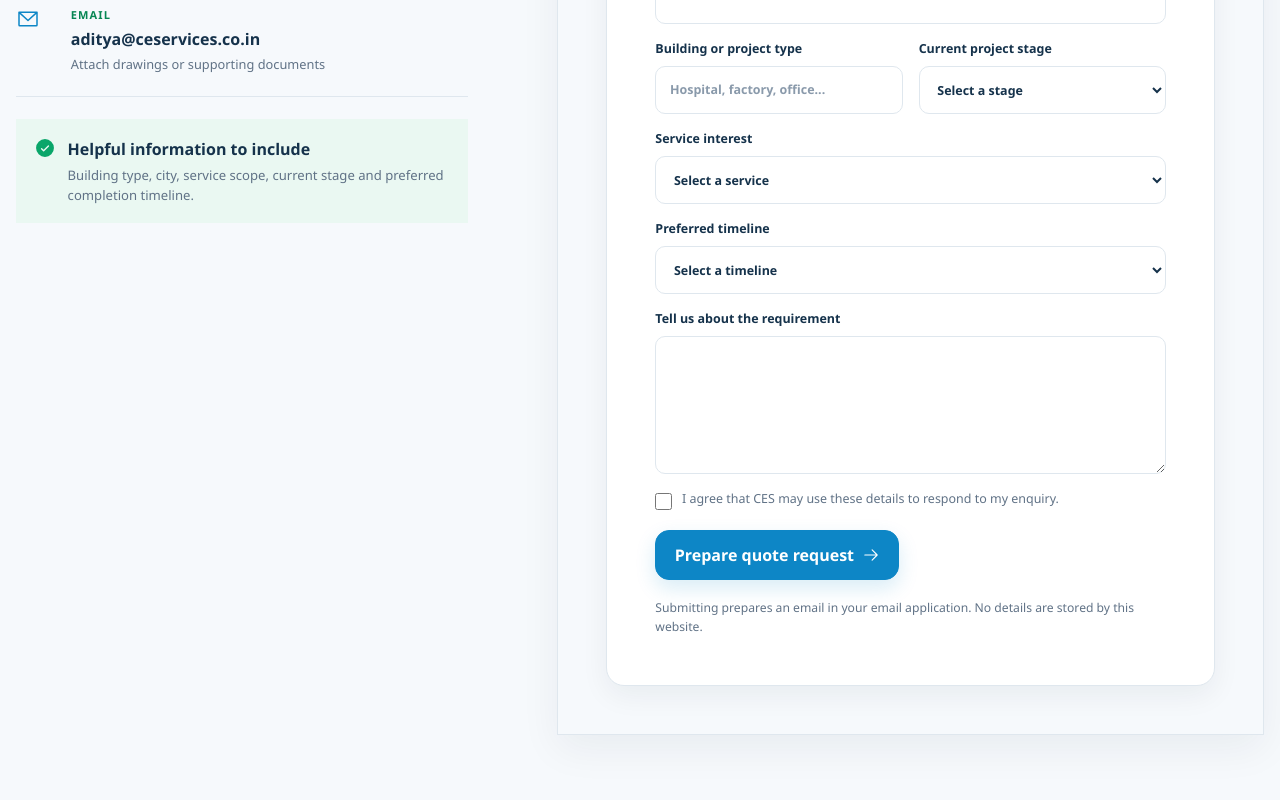
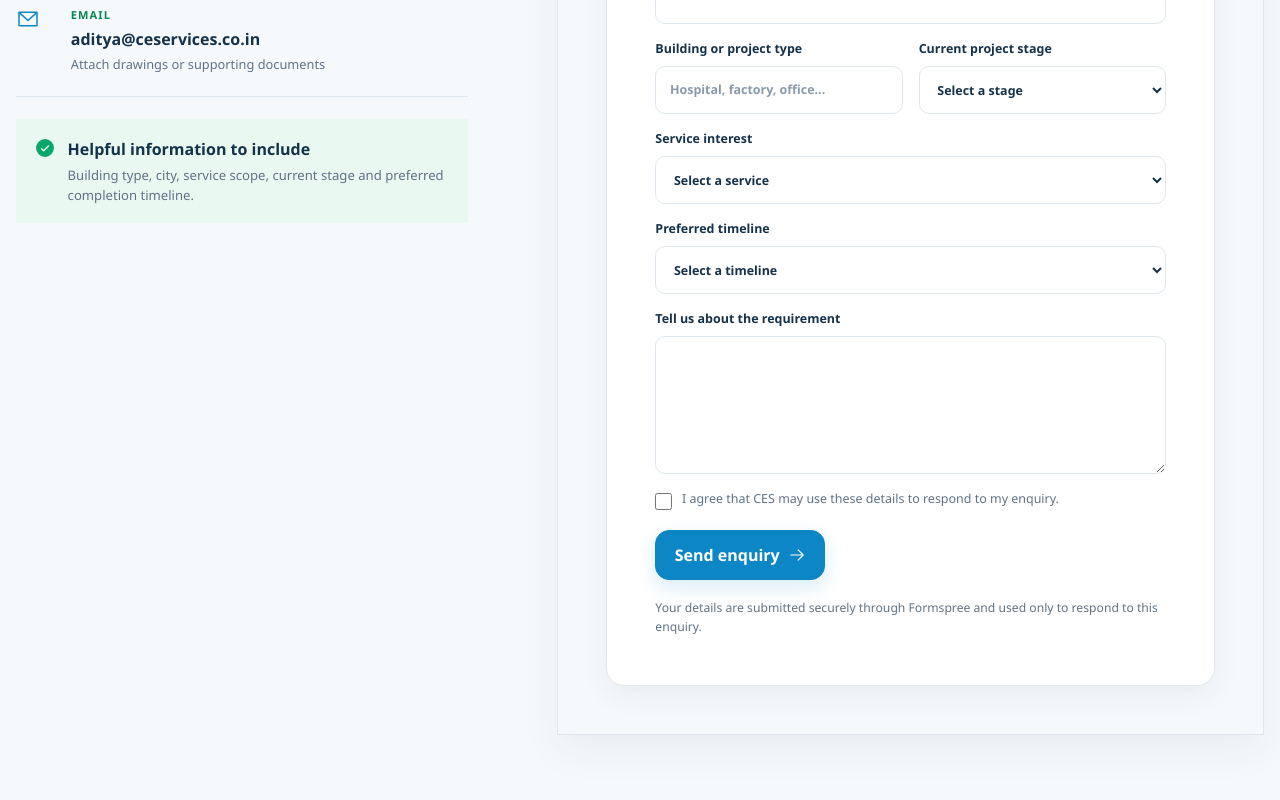
Before and after one commit to unseenap/CawnporeEngineeringServices, a Next.js app: page /contact in a window 1280 px wide. Shown: the part 1861-2661 px from the top of the page. Built offline with nearby package versions, Linux system fonts and the light colour scheme.

Commit message:
Connect contact enquiry form to Formspree

```diff
--- a/app/contact/page.tsx
+++ b/app/contact/page.tsx
@@ -46,7 +46,7 @@ export default function ContactPage() {
         <Reveal className="contact-form-panel-v5" delay={0.08}>
           <span className="corp-kicker">Request a quote</span>
           <h2>Share your project details.</h2>
-          <p className="contact-form-intro-v5">Complete the form and your email application will open with a prepared enquiry for review before sending.</p>
+          <p className="contact-form-intro-v5">Share the project context below. Your enquiry will be sent directly to our team for review.</p>
           <Suspense fallback={<div className="contact-form" aria-label="Loading enquiry form" />}><ContactForm /></Suspense>
         </Reveal>
       </div></section>
--- a/components/ContactForm.tsx
+++ b/components/ContactForm.tsx
@@ -1,45 +1,46 @@
 "use client";
 
-import { ArrowRight } from "@phosphor-icons/react";
+import { useForm, ValidationError } from "@formspree/react";
+import { ArrowRight, CheckCircle } from "@phosphor-icons/react";
 import { useSearchParams } from "next/navigation";
-import { FormEvent, useState } from "react";
 import services from "@/data/services.json";
-
-type Status = "idle" | "opening" | "ready";
 
 export function ContactForm() {
   const searchParams = useSearchParams();
   const requestedService = searchParams.get("service") ?? "";
-  const [status, setStatus] = useState<Status>("idle");
+  const [state, handleSubmit] = useForm("xrpzogob");
 
-  function submit(event: FormEvent<HTMLFormElement>) {
-    event.preventDefault();
-    const form = new FormData(event.currentTarget);
-    const subject = encodeURIComponent(`Website enquiry: ${form.get("service")}`);
-    const body = encodeURIComponent(
-      `Name: ${form.get("name")}\nPhone: ${form.get("phone")}\nEmail: ${form.get("email")}\nCompany: ${form.get("company")}\nCity / State: ${form.get("location")}\nBuilding / project type: ${form.get("projectType")}\nProject stage: ${form.get("stage")}\nPreferred timeline: ${form.get("timeline")}\nService: ${form.get("service")}\n\nRequirement:\n${form.get("message")}`
+  if (state.succeeded) {
+    return (
+      <div className="form-success" role="status" aria-live="polite">
+        <CheckCircle size={34} weight="fill" />
+        <div>
+          <strong>Thank you. Your enquiry has been sent.</strong>
+          <p>Our team will review the project information and contact you using the details provided.</p>
+        </div>
+      </div>
     );
-    setStatus("opening");
-    window.location.href = `mailto:aditya@ceservices.co.in?subject=${subject}&body=${body}`;
-    window.setTimeout(() => setStatus("ready"), 500);
   }
 
   return (
-    <form className="contact-form" onSubmit={submit}>
+    <form className="contact-form" onSubmit={handleSubmit}>
       <div className="field-row">
         <label>
           <span>Full name</span>
           <input name="name" minLength={2} maxLength={80} required autoComplete="name" />
+          <ValidationError prefix="Name" field="name" errors={state.errors} />
         </label>
         <label>
           <span>Phone</span>
           <input name="phone" required autoComplete="tel" inputMode="tel" />
+          <ValidationError prefix="Phone" field="phone" errors={state.errors} />
         </label>
       </div>
       <div className="field-row">
         <label>
           <span>Email</span>
           <input name="email" type="email" required autoComplete="email" />
+          <ValidationError prefix="Email" field="email" errors={state.errors} />
         </label>
         <label>
           <span>Company or organization</span>
@@ -89,18 +90,18 @@ export function ContactForm() {
       <label>
         <span>Tell us about the requirement</span>
         <textarea name="message" minLength={20} maxLength={2000} required rows={6} />
+        <ValidationError prefix="Requirement" field="message" errors={state.errors} />
       </label>
       <label className="consent">
         <input type="checkbox" required />
         <span>I agree that CES may use these details to respond to my enquiry.</span>
       </label>
-      <button className="button button-primary" type="submit" disabled={status === "opening"}>
-        {status === "opening" ? "Opening email" : "Prepare quote request"} <ArrowRight size={18} />
+      <ValidationError prefix="Submission" errors={state.errors} />
+      <button className="button button-primary" type="submit" disabled={state.submitting}>
+        {state.submitting ? "Sending enquiry" : "Send enquiry"} <ArrowRight size={18} />
       </button>
       <p className="form-note" aria-live="polite">
-        {status === "ready"
-          ? "Your email application should now contain the prepared enquiry. Review it and press Send."
-          : "Submitting prepares an email in your email application. No details are stored by this website."}
+        Your details are submitted securely through Formspree and used only to respond to this enquiry.
       </p>
     </form>
   );
--- a/package.json
+++ b/package.json
@@ -16,6 +16,7 @@
   },
   "dependencies": {
     "@base-ui/react": "^1.7.0",
+    "@formspree/react": "^3.0.0",
     "@phosphor-icons/react": "2.1.10",
     "clsx": "^2.1.1",
     "drizzle-orm": "0.45.2",
```
Also changed, not shown: app/styles/ces-layout.css, 2 other files (tests, documents, lock files or other folders).
